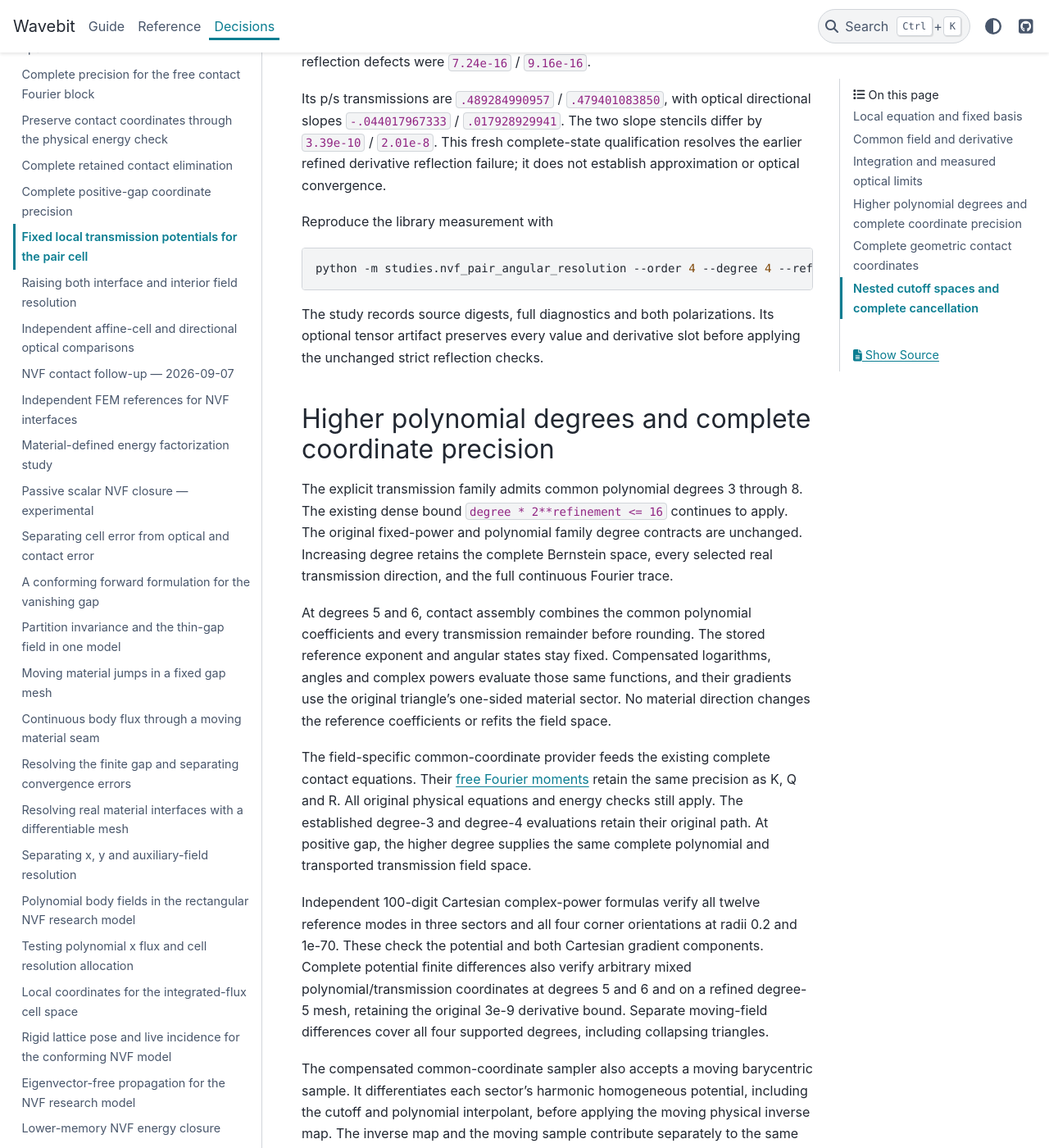
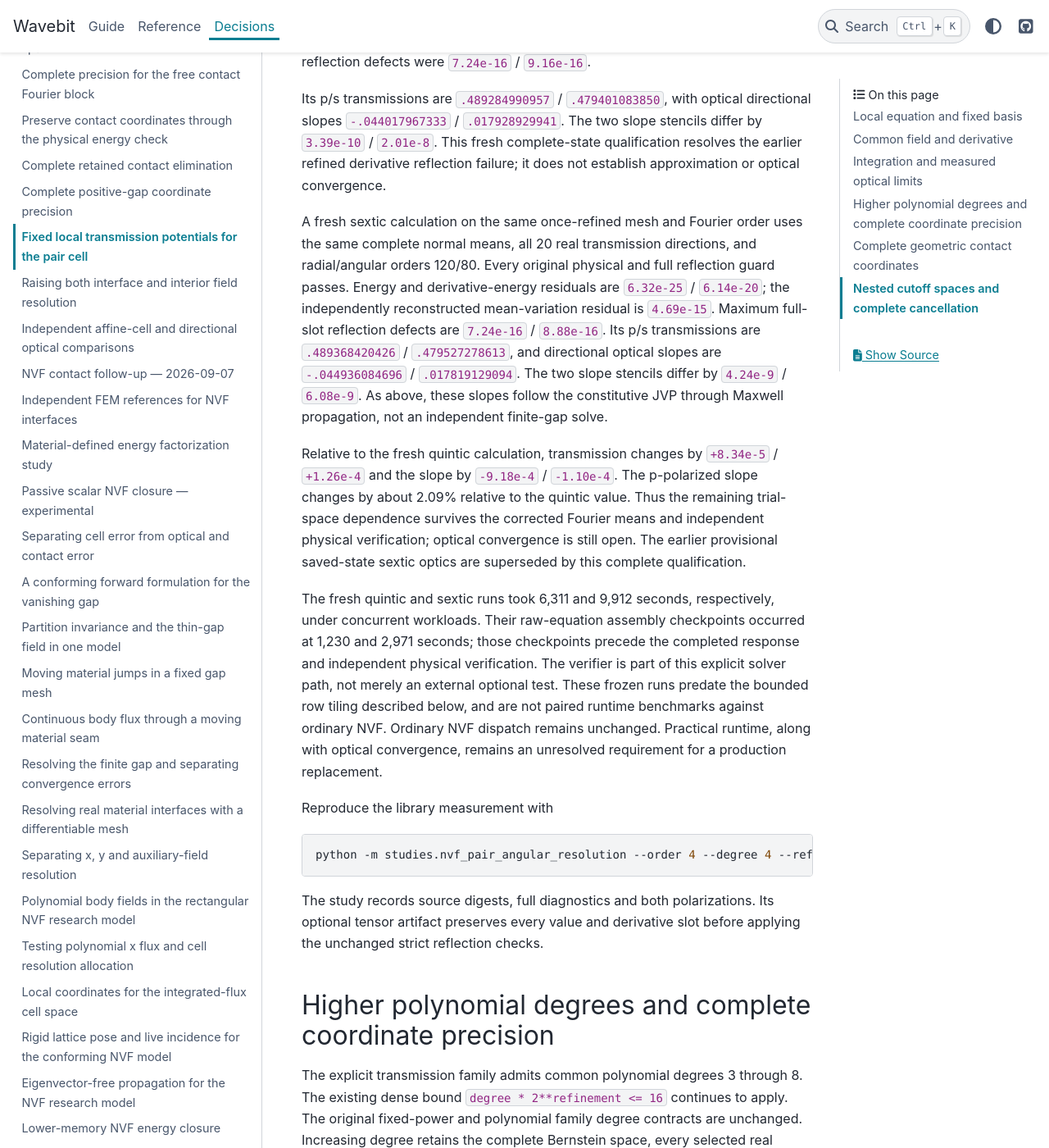
Before and after one commit to fieldalgo/wavebit, a Sphinx documentation site: the page built from docs/nvf-pair-transmission-potentials.md, in a window 1280 px wide and 1400 px high, scrolled down 7128 px. Shown: the whole window at 82% size. Built offline with Sphinx 7.4.7 and the PyData theme 0.15.4, drawn with Linux system fonts in a browser that asks for light colours.

Commit message:
Record fully verified refined sextic optics and runtime
Document the fresh complete-state qualification and the remaining quintic-to-sextic optical differences. Separate raw assembly checkpoints from full checked execution, and retain practical runtime and optical convergence as open production requirements.

Co-authored-by: Codex <noreply@openai.com>

```diff
--- a/docs/nvf-pair-transmission-potentials.md
+++ b/docs/nvf-pair-transmission-potentials.md
@@ -256,6 +256,35 @@ directional slopes `-.044017967333` / `.017928929941`. The two slope stencils
 differ by `3.39e-10` / `2.01e-8`. This fresh complete-state qualification
 resolves the earlier refined derivative reflection failure; it does not
 establish approximation or optical convergence.
+
+A fresh sextic calculation on the same once-refined mesh and Fourier order
+uses the same complete normal means, all 20 real transmission directions,
+and radial/angular orders 120/80. Every original physical and full reflection
+guard passes. Energy and derivative-energy residuals are `6.32e-25` /
+`6.14e-20`; the independently reconstructed mean-variation residual is
+`4.69e-15`. Maximum full-slot reflection defects are `7.24e-16` / `8.88e-16`.
+Its p/s transmissions are `.489368420426` / `.479527278613`, and directional
+optical slopes are `-.044936084696` / `.017819129094`. The two slope stencils
+differ by `4.24e-9` / `6.08e-9`. As above, these slopes follow the constitutive
+JVP through Maxwell propagation, not an independent finite-gap solve.
+
+Relative to the fresh quintic calculation, transmission changes by
+`+8.34e-5` / `+1.26e-4` and the slope by `-9.18e-4` / `-1.10e-4`.
+The p-polarized slope changes by about 2.09% relative to the quintic value.
+Thus the remaining trial-space dependence survives the corrected Fourier
+means and independent physical verification; optical convergence is still
+open. The earlier provisional saved-state sextic optics are superseded by
+this complete qualification.
+
+The fresh quintic and sextic runs took 6,311 and 9,912 seconds, respectively,
+under concurrent workloads. Their raw-equation assembly checkpoints occurred
+at 1,230 and 2,971 seconds; those checkpoints precede the completed response
+and independent physical verification. The verifier is part of this explicit
+solver path, not merely an external optional test. These frozen runs predate
+the bounded row tiling described below, and are not paired runtime benchmarks
+against ordinary NVF. Ordinary NVF dispatch remains unchanged. Practical
+runtime, along with optical convergence, remains an unresolved requirement
+for a production replacement.
 
 Reproduce the library measurement with
 
```
